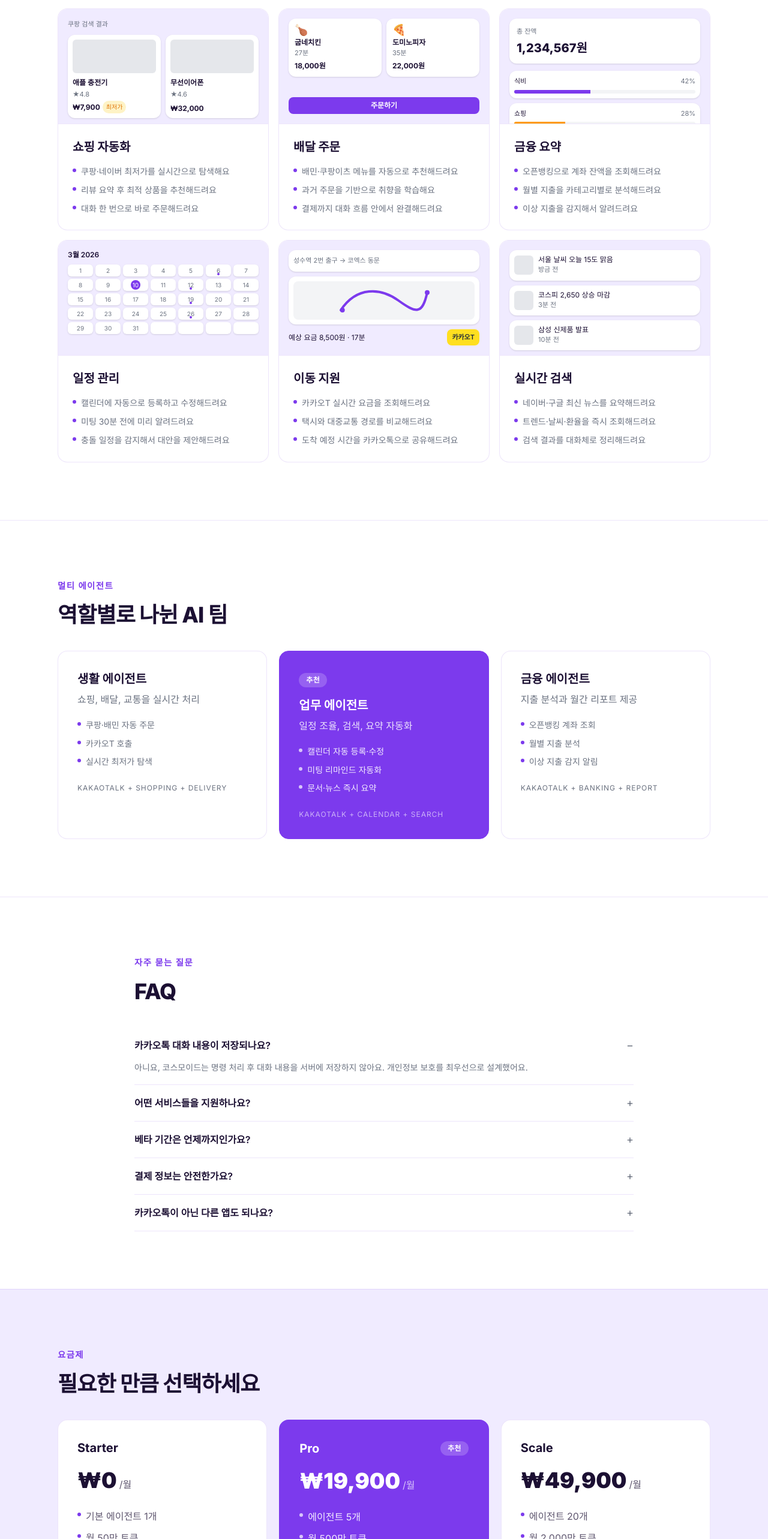
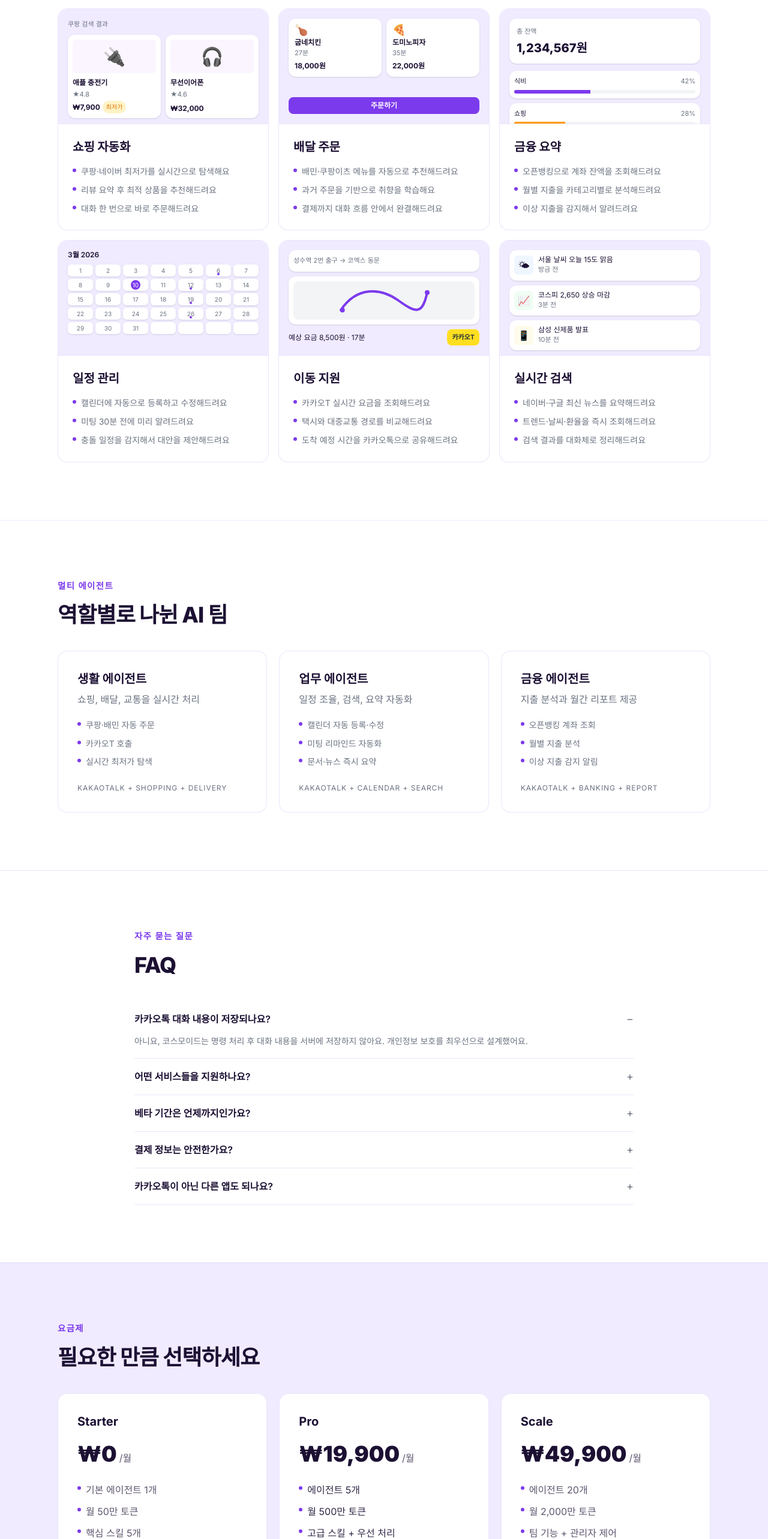
Before and after one commit to seojoonkim/cosmoid, a Next.js app: page / in a window 1280 px wide. Shown: the part 2704-5270 px from the top of the page at 60% size. Built offline with nearby package versions, Linux system fonts and the light colour scheme.

Commit message:
fix: MultiAgent/Pricing 강조 제거 동등 스타일 + Features 빈 박스 이모지 채우기

```diff
--- a/src/components/Features.tsx
+++ b/src/components/Features.tsx
@@ -42,7 +42,7 @@ function FeaturePreview({ title }: { title: string }) {
         <div className="text-[11px] text-[var(--muted)] mb-2">쿠팡 검색 결과</div>
         <div className="grid grid-cols-2 gap-2 h-[calc(100%-20px)]">
           <div className="rounded-xl bg-white shadow-sm p-2 flex flex-col">
-            <div className="h-14 rounded-md bg-gray-200" />
+  <div className="h-14 rounded-md bg-purple-50 flex items-center justify-center text-3xl">🔌</div>
             <p className="mt-2 text-xs font-semibold text-[var(--text)]">애플 충전기</p>
             <p className="mt-0.5 text-[11px] text-[var(--muted)]">★4.8</p>
             <div className="mt-auto flex items-center gap-1">
@@ -51,7 +51,7 @@ function FeaturePreview({ title }: { title: string }) {
             </div>
           </div>
           <div className="rounded-xl bg-white shadow-sm p-2 flex flex-col">
-            <div className="h-14 rounded-md bg-gray-200" />
+  <div className="h-14 rounded-md bg-purple-50 flex items-center justify-center text-3xl">🎧</div>
             <p className="mt-2 text-xs font-semibold text-[var(--text)]">무선이어폰</p>
             <p className="mt-0.5 text-[11px] text-[var(--muted)]">★4.6</p>
             <p className="mt-auto text-xs font-bold text-[var(--text)]">₩32,000</p>
@@ -175,21 +175,21 @@ function FeaturePreview({ title }: { title: string }) {
     <div className="h-full bg-[var(--bg-alt)] p-4">
       <div className="h-full flex flex-col gap-2">
         <div className="rounded-xl bg-white shadow-sm p-2 flex items-center gap-2">
-          <div className="h-8 w-8 rounded-md bg-gray-200 shrink-0" />
+<div className="h-8 w-8 rounded-md bg-blue-50 shrink-0 flex items-center justify-center text-base">🌤</div>
           <div className="min-w-0 flex-1">
             <p className="text-xs leading-tight text-[var(--text)] line-clamp-2">서울 날씨 오늘 15도 맑음</p>
             <p className="text-[11px] text-[var(--muted)]">방금 전</p>
           </div>
         </div>
         <div className="rounded-xl bg-white shadow-sm p-2 flex items-center gap-2">
-          <div className="h-8 w-8 rounded-md bg-gray-200 shrink-0" />
+<div className="h-8 w-8 rounded-md bg-green-50 shrink-0 flex items-center justify-center text-base">📈</div>
           <div className="min-w-0 flex-1">
             <p className="text-xs leading-tight text-[var(--text)] line-clamp-2">코스피 2,650 상승 마감</p>
             <p className="text-[11px] text-[var(--muted)]">3분 전</p>
           </div>
         </div>
         <div className="rounded-xl bg-white shadow-sm p-2 flex items-center gap-2">
-          <div className="h-8 w-8 rounded-md bg-gray-200 shrink-0" />
+<div className="h-8 w-8 rounded-md bg-amber-50 shrink-0 flex items-center justify-center text-base">📱</div>
           <div className="min-w-0 flex-1">
             <p className="text-xs leading-tight text-[var(--text)] line-clamp-2">삼성 신제품 발표</p>
             <p className="text-[11px] text-[var(--muted)]">10분 전</p>
--- a/src/components/MultiAgent.tsx
+++ b/src/components/MultiAgent.tsx
@@ -50,34 +50,22 @@ export default function MultiAgent() {
           {agents.map((agent) => (
             <article
               key={agent.title}
-              className="rounded-2xl border p-6 md:p-8"
-              style={agent.featured
-                ? { background: "var(--purple)", borderColor: "var(--purple)", color: "white" }
-                : { background: "var(--surface)", borderColor: "var(--border)", color: "var(--text)" }
-              }
+  className="rounded-2xl border p-6 md:p-8"
+              style={{ background: "var(--surface)", borderColor: "var(--border)", color: "var(--text)" }}
             >
-              {agent.featured && (
-                <span className="mb-4 inline-block rounded-full px-3 py-1 text-xs font-semibold uppercase tracking-wide"
-                  style={{ background: "rgba(255,255,255,0.2)", color: "white" }}>
-                  추천
-                </span>
-              )}
-              <h3 className="text-xl font-bold">{agent.title}</h3>
-              <p className="mt-2 text-base" style={{ color: agent.featured ? "rgba(255,255,255,0.85)" : "var(--muted)" }}>
+<h3 className="text-xl font-bold">{agent.title}</h3>
+              <p className="mt-2 text-base" style={{ color: "var(--muted)" }}>
                 {agent.desc}
               </p>
               <ul className="mt-5 space-y-2">
                 {agent.bullets.map((b) => (
-                  <li key={b} className="flex items-start gap-2 text-sm leading-relaxed"
-                    style={{ color: agent.featured ? "rgba(255,255,255,0.9)" : "var(--muted)" }}>
-                    <span className="mt-1.5 h-1.5 w-1.5 rounded-full shrink-0"
-                      style={{ background: agent.featured ? "rgba(255,255,255,0.7)" : "var(--purple)" }} />
+<li key={b} className="flex items-start gap-2 text-sm leading-relaxed" style={{ color: "var(--muted)" }}>
+                    <span className="mt-1.5 h-1.5 w-1.5 rounded-full shrink-0" style={{ background: "var(--purple)" }} />
                     {b}
                   </li>
                 ))}
               </ul>
-              <p className="mt-6 text-xs uppercase tracking-[0.08em]"
-                style={{ color: agent.featured ? "rgba(255,255,255,0.6)" : "var(--muted)" }}>
+<p className="mt-6 text-xs uppercase tracking-[0.08em]" style={{ color: "var(--muted)" }}>
                 {agent.stack}
               </p>
             </article>
--- a/src/components/Pricing.tsx
+++ b/src/components/Pricing.tsx
@@ -56,18 +56,11 @@ export default function Pricing() {
             <article
               key={plan.name}
               className="rounded-2xl p-6 md:p-8 flex flex-col"
-              style={plan.featured
-                ? { background: "var(--purple)", border: "2px solid var(--purple)", color: "white" }
-                : { background: "white", border: "1px solid var(--border)", color: "var(--text)" }
-              }
+style={{ background: "white", border: "1px solid var(--border)", color: "var(--text)" }}
             >
               <div className="flex items-center justify-between mb-5">
                 <h3 className="text-xl font-bold">{plan.name}</h3>
-                {plan.featured && (
-                  <span className="rounded-full bg-white/20 px-3 py-1 text-xs font-bold uppercase tracking-wide text-white">
-                    추천
-                  </span>
-                )}
+
               </div>
               <p className="text-3xl md:text-4xl font-black mb-1">
                 {plan.price}
@@ -77,7 +70,7 @@ export default function Pricing() {
                 {plan.features.map((feature) => (
                   <li key={feature} className="flex items-start gap-2 text-base">
                     <span className="mt-1.5 h-1.5 w-1.5 rounded-full shrink-0"
-                      style={{ background: plan.featured ? "rgba(255,255,255,0.7)" : "var(--purple)" }} />
+                style={{ background: "var(--purple)" }} />
                     <span style={{ opacity: plan.featured ? 0.9 : 0.7 }}>{feature}</span>
                   </li>
                 ))}
```
